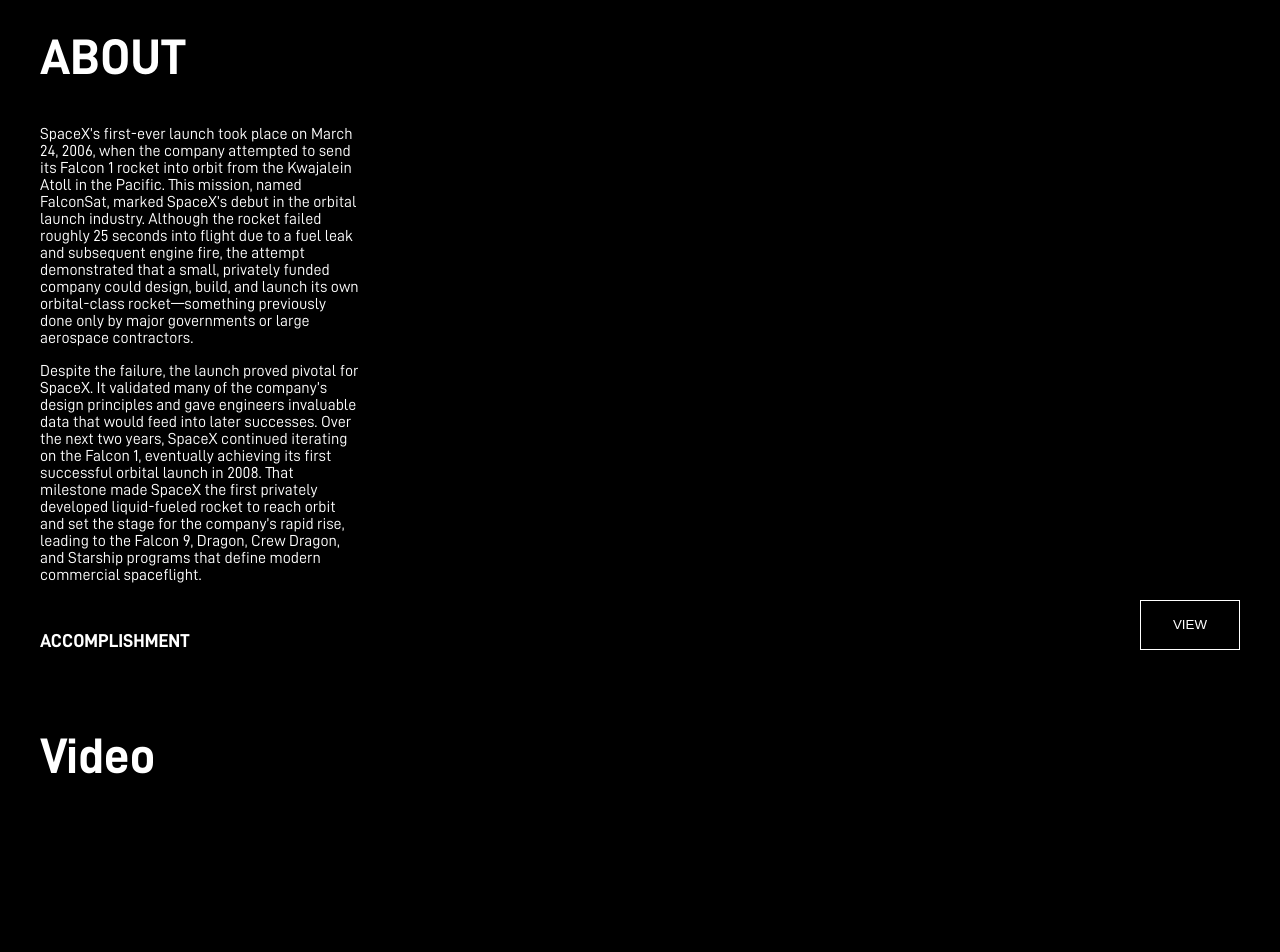
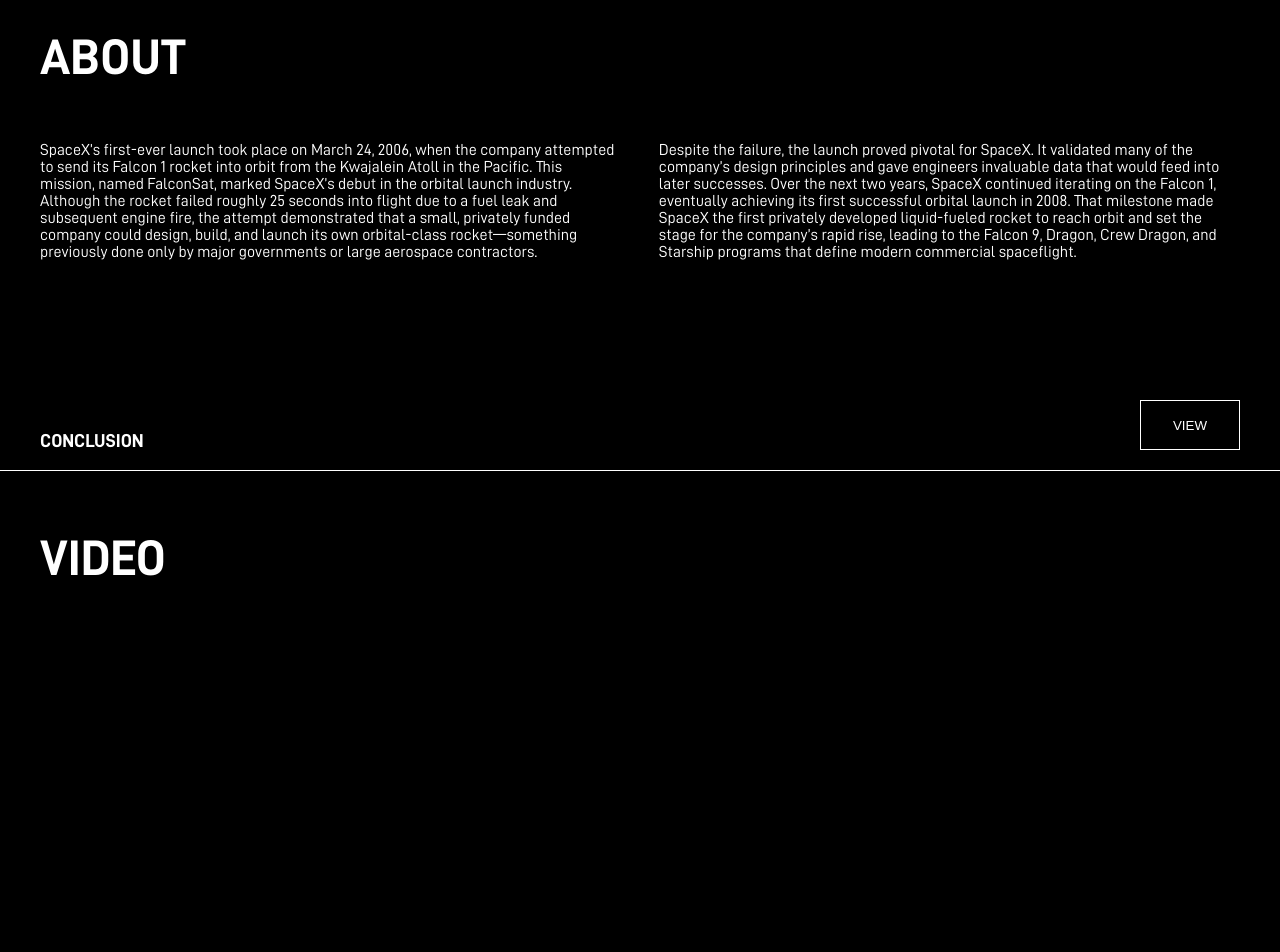
Before and after one commit to Orenji01/NativeJS, a plain HTML site: page launch.html in a window 1280 px wide. Shown: the part 1200-2152 px from the top of the page. Drawn offline with Linux system fonts and the light colour scheme; no server answers.

Commit message:
Make a new webpage for the cities function and change structure and content of the launch site

```diff
--- a/launch.html
+++ b/launch.html
@@ -19,33 +19,47 @@
     <div id="launch-about">
         <div id="info">
             <h2>ABOUT</h2>
-            <p>SpaceX’s first-ever launch took place on March 24, 2006, when the company attempted to send its Falcon 1
+            <div id="info-text">
+                <p>SpaceX’s first-ever launch took place on March 24, 2006, when the company attempted to send its
+                    Falcon 1
                     rocket into orbit from the Kwajalein Atoll in the Pacific. This mission, named FalconSat, marked
                     SpaceX’s
-                debut in the orbital launch industry. Although the rocket failed roughly 25 seconds into flight due to a
-                fuel leak and subsequent engine fire, the attempt demonstrated that a small, privately funded company
+                    debut in the orbital launch industry. Although the rocket failed roughly 25 seconds into flight due
+                    to a
+                    fuel leak and subsequent engine fire, the attempt demonstrated that a small, privately funded
+                    company
                     could
                     design, build, and launch its own orbital-class rocket—something previously done only by major
                     governments
                     or large aerospace contractors.</p>
                 <p>Despite the failure, the launch proved pivotal for SpaceX. It validated many of the company’s design
-                principles and gave engineers invaluable data that would feed into later successes. Over the next two
+                    principles and gave engineers invaluable data that would feed into later successes. Over the next
+                    two
                     years,
-                SpaceX continued iterating on the Falcon 1, eventually achieving its first successful orbital launch in
-                2008. That milestone made SpaceX the first privately developed liquid-fueled rocket to reach orbit and
+                    SpaceX continued iterating on the Falcon 1, eventually achieving its first successful orbital launch
+                    in
+                    2008. That milestone made SpaceX the first privately developed liquid-fueled rocket to reach orbit
+                    and
                     set
                     the stage for the company’s rapid rise, leading to the Falcon 9, Dragon, Crew Dragon, and Starship
                     programs
                     that define modern commercial spaceflight.</p>
             </div>
+        </div>
         <div id="status">
-            <h3>ACCOMPLISHMENT</h3>
+            <h3>CONCLUSION</h3>
             <button>VIEW</button>
         </div>
+    </div>
     <div id="video">
-            <h2>Video</h2>
+        <h2>VIDEO</h2>
         <iframe width="480px" height="640px" src="" frameborder="0"></iframe>
     </div>
+    <div id="links"></div>
+    <div id="footer">
+        <h3 class="footer-text">Contact info</h3>
+        <p class="footer-text">Email: anasmestour@gmail.com</p>
+        <p class="footer-text">Github: Orenji01</p>
     </div>
     <script src="launch.js"></script>
 </body>
--- a/launch.js
+++ b/launch.js
@@ -3,7 +3,7 @@ fetch('https://api.spacexdata.com/v5/launches')
     .then((result) => {
         console.log(result)
         button.addEventListener("click", () => {
-            statusInfo.textContent = "ACCOMPLISHMENT: " + result[0].details;
+            statusInfo.textContent = "CONCLUSION: " + result[0].details;
         })
         video.setAttribute("src", "https://www.youtube.com/embed/" + result[0].links.youtube_id)
 
--- a/script.js
+++ b/script.js
@@ -38,3 +38,5 @@ console.log(launchInfoContainers[1]);
 
 /* för eventet gör så att man kan trycka på en knapp som gör att den visar om
 launches va succesful eller inte */
+
+/* Gör en random badge generator som nyttjar webstorage */
--- a/styles.css
+++ b/styles.css
@@ -89,7 +89,7 @@ p {
     border-width: 0.5px;
 }
 
-div>p {
+#launch-section>p {
     width: 25%;
 }
 
@@ -162,20 +162,27 @@ h3 {
 
 #launch-about {
     background-color: #000000;
-    height: 400px;
+    height: 500px;
     display: flex;
     flex-direction: column;
     justify-content: space-between;
+    border-style: none none solid none;
+    border-color: #ffffff;
+    border-width: 0.5px;
 }
 
 #launch-about>div {
     background-color: #000000;
 }
 
-#info>p {
-    padding-right: 600px;
+#info-text {
+    display: flex;
     padding-left: 40px;
+    column-gap: 40px;
+    padding-right: 40px;
 }
+
+
 
 #status {
     display: flex;
@@ -198,10 +205,13 @@ button {
 }
 
 #video {
-    height: 1400px;
+    height: 900px;
     background-color: #000000;
     display: flex;
     flex-direction: column;
+    border-style: none none solid none;
+    border-color: #ffffff;
+    border-width: 0.5px;
 }
 
 iframe {
```
Lines whose indentation alone changed are shown as unchanged.
